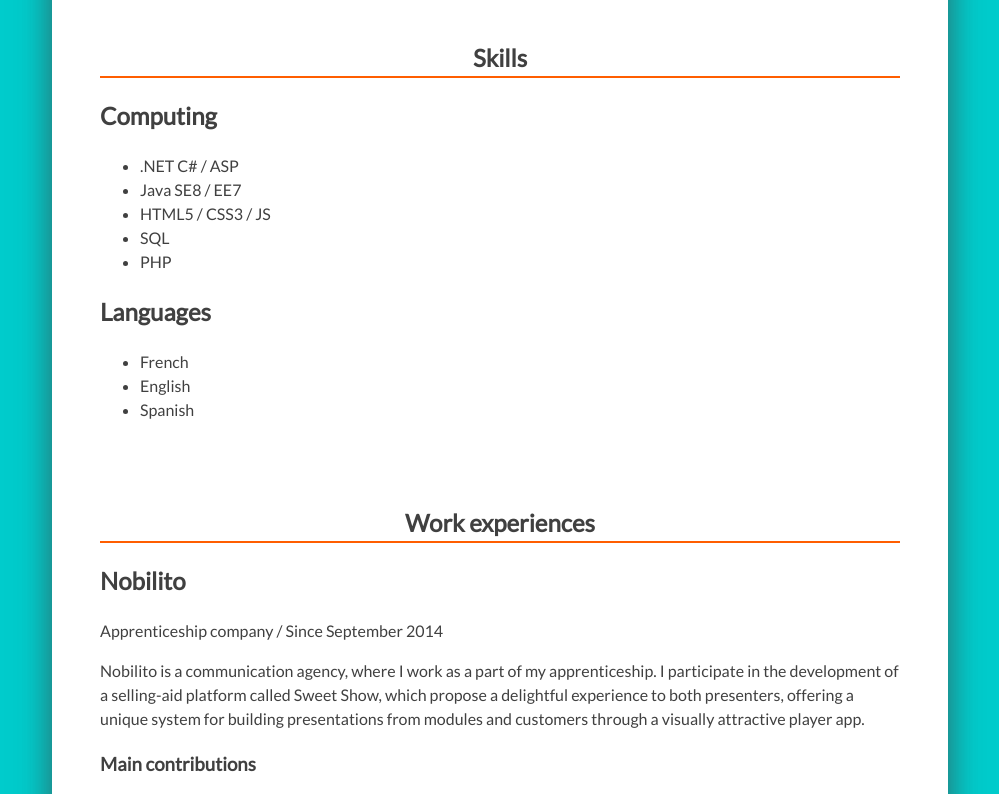
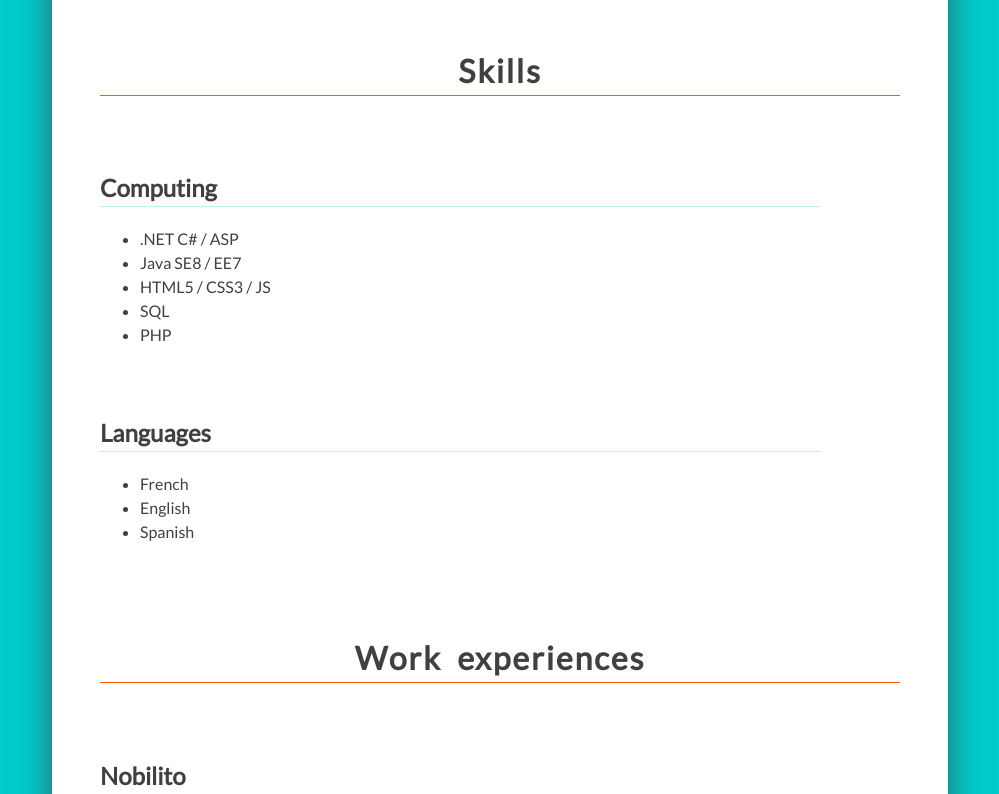
Before and after one commit to flassont/flassont.github.io, a plain HTML site: page index.html in a window 1280 px wide. Shown: the part 780-1574 px from the top of the page, without its empty margins (140-1139 px from the left). Drawn offline with Linux system fonts and the light colour scheme.

Commit message:
Defining CSS areas

```diff
--- a/style.css
+++ b/style.css
@@ -5,6 +5,8 @@
  * primary (orange): hsl(22, 100%, 50%);
  * secondary (green blue): hsl(180, 100%, 40%);
  */
+
+/** Overhaul */
 
 :root {
     font-family: Lato, Helvetica, Arial, sans-serif;
@@ -21,6 +23,8 @@
     background: #fff;
     box-shadow: 0 0 2em hsla(0, 0%, 25%, .75);
 }
+
+/** Header */
 
 header {
     min-height: 100vh;
@@ -41,7 +45,7 @@
 }
 
 
-/** Don't get mad at me, CSS did forget the ::first-word */
+/* Don't get mad at me, CSS did forget the ::first-word */
 header h1 .first-word {
     font-weight: bold;
     /* Balance the boldness */
@@ -60,11 +64,26 @@
     order: -1;
 }
 
+/** Sections */
+
 section:nth-child(n-1) {
     padding-bottom: 3em;
 }
 
-section h1:first-child {
-    border-bottom: 2px solid hsl(22, 100%, 50%);
+section h1 {
+    border-bottom: 1px solid hsl(22, 100%, 50%);
     text-align: center;
+    font-size: 2em;
+    letter-spacing: .1ch;
+    word-spacing: .4ch;
 }
+
+section h2 {
+    padding-top: 2em;
+    width: 90%;
+    border-bottom: 1px solid hsla(180, 100%, 40%, .25);
+}
+
+section h3 {
+    font-weight: 500;
+}
```
